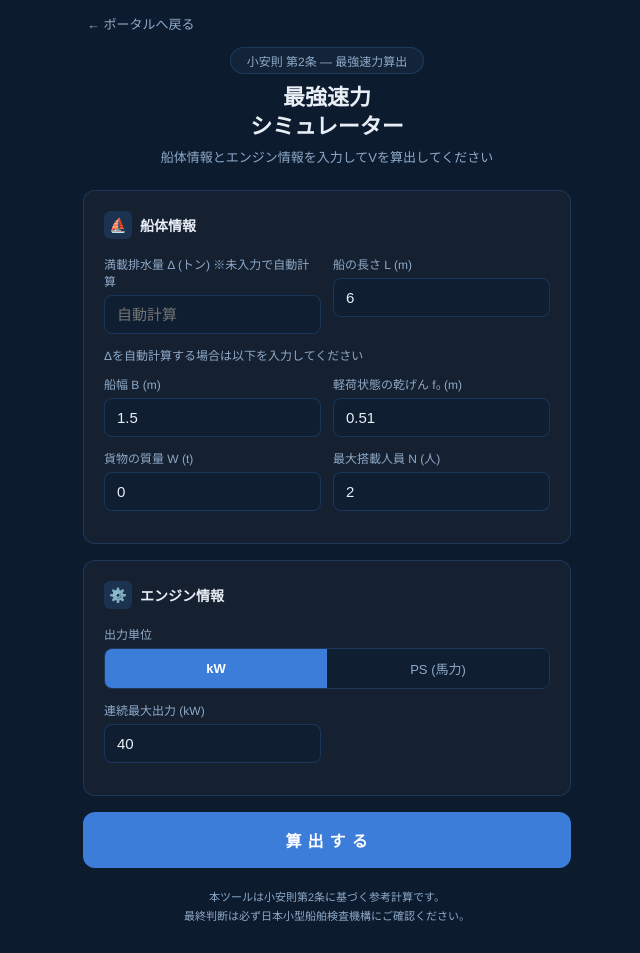
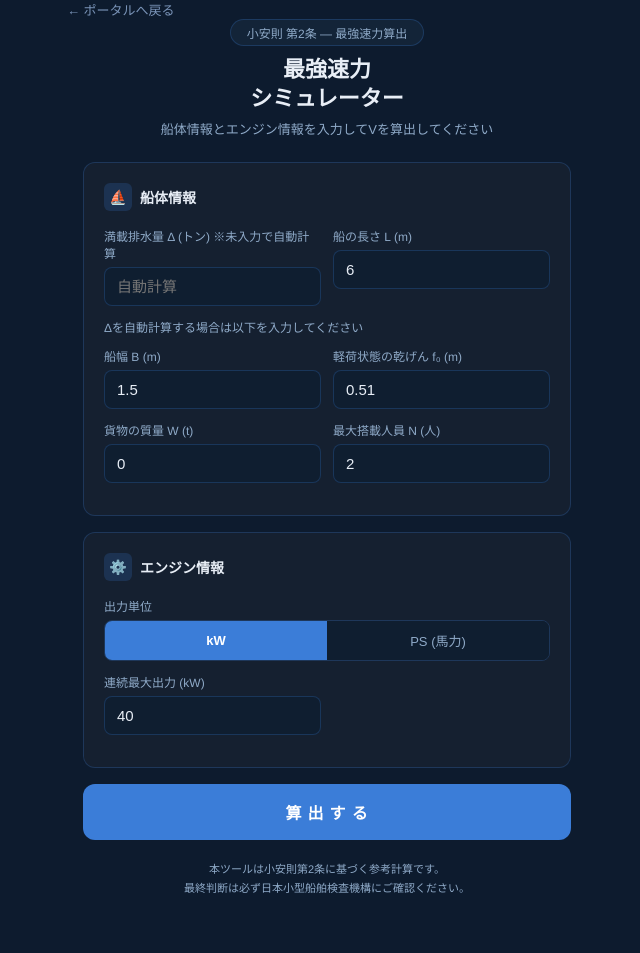
Before and after one commit to itoshiaki2008-coder/max_speed, a plain HTML site: page index.html in a window 1280 px wide. Shown: the whole page, without its empty margins (313-953 px from the left). Drawn offline with Linux system fonts and the light colour scheme.

Commit message:
Update index.html

```diff
--- a/index.html
+++ b/index.html
@@ -59,7 +59,15 @@
 <body>
 <div class="page-wrapper">
 
-<a class="back-link" href="#">← ポータルへ戻る</a>
+  <a href="https://itoshiaki2008-coder.github.io/portal/"
+     style="display:inline-flex;align-items:center;gap:6px;
+            color:#7a94b8;font-size:13px;text-decoration:none;
+            font-family:'Noto Sans JP',sans-serif;
+            transition:color 0.15s;"
+     onmouseover="this.style.color='#64b5f6'"
+     onmouseout="this.style.color='#7a94b8'">
+    ← ポータルへ戻る
+  </a>
 <div class="badge">小安則 第2条 ― 最強速力算出</div>
 <h1>最強速力<br>シミュレーター</h1>
 <p class="subtitle">船体情報とエンジン情報を入力してVを算出してください</p>
```
